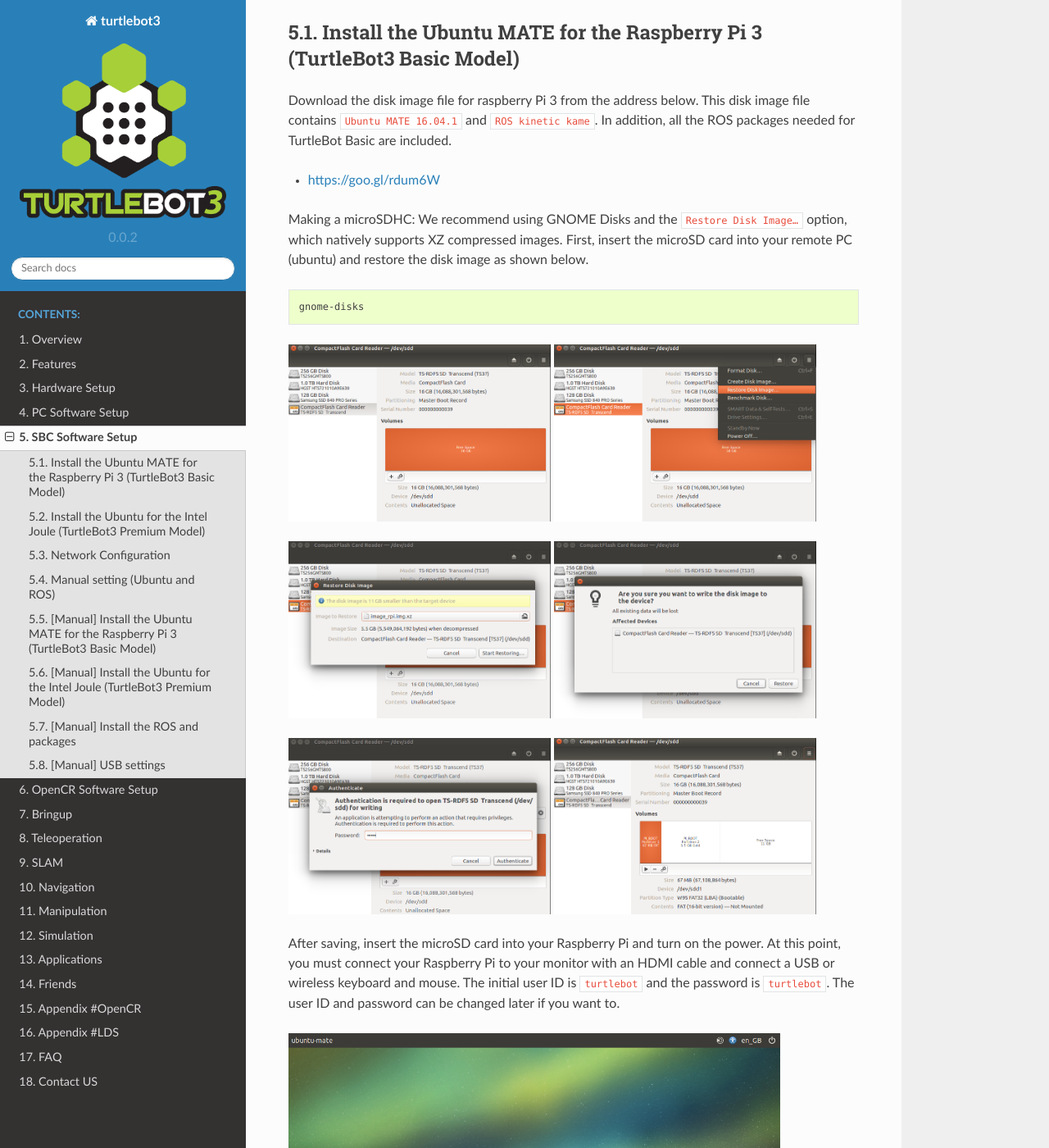
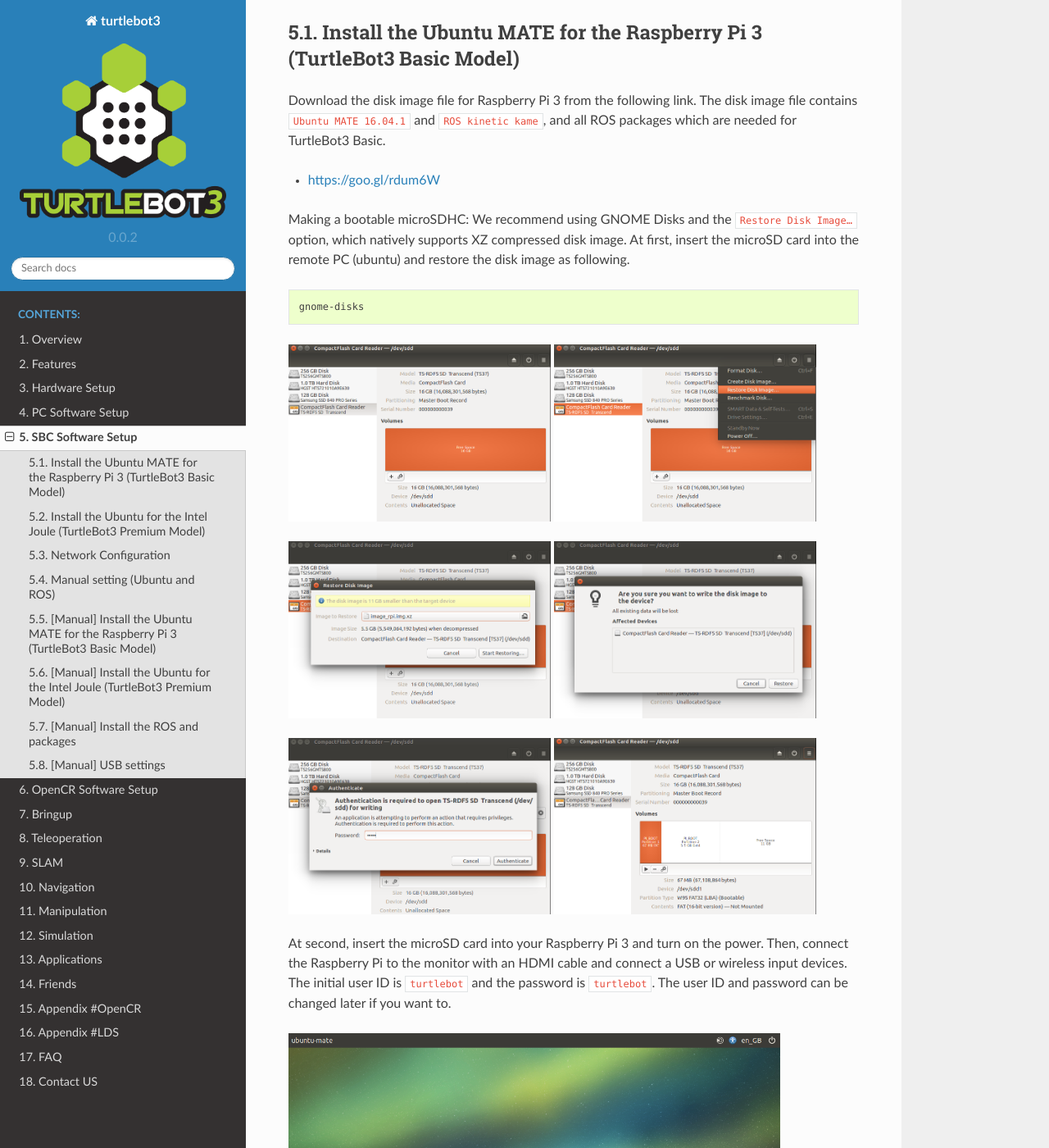
Before and after one commit to shivharis/turtlebot3_wiki, a Sphinx documentation site: the page built from docs/source/sbc_software.rst, in a window 1280 px wide and 1400 px high, scrolled down 239 px. Shown: the whole window at 82% size. Built offline with Sphinx 7.4.7 and the Read the Docs theme 2.0.0, drawn with Linux system fonts in a browser that asks for light colours; some of the changed text lies outside the part shown.

Commit message:
Update sbc_software.rst

```diff
--- a/docs/source/sbc_software.rst
+++ b/docs/source/sbc_software.rst
@@ -1,16 +1,17 @@
 SBC Software Setup
 ==================
 
-.. NOTE:: We tested the Turtlebot 3 on ``Ubuntu 16.04.1`` and ``ROS Kinetic Kame`` version.
+.. NOTE:: The Turtlebot3 has been tested on ``Ubuntu 16.04.1`` and ``ROS Kinetic Kame`` version.
 
 Install the Ubuntu MATE for the Raspberry Pi 3 (TurtleBot3 Basic Model)
 -----------------------------------------------------------------------
 
-Download the disk image file for raspberry Pi 3 from the address below. This disk image file contains ``Ubuntu MATE 16.04.1`` and ``ROS kinetic kame``. In addition, all the ROS packages needed for TurtleBot Basic are included.
+Download the disk image file for Raspberry Pi 3 from the following link. The disk image file contains ``Ubuntu MATE 16.04.1`` and ``ROS kinetic kame``, and all ROS packages which are needed for TurtleBot3 Basic.
 
 - https://goo.gl/rdum6W
 
-Making a microSDHC: We recommend using GNOME Disks and the ``Restore Disk Image…`` option, which natively supports XZ compressed images. First, insert the microSD card into your remote PC (ubuntu) and restore the disk image as shown below.
+Making a bootable microSDHC: We recommend using GNOME Disks and the ``Restore Disk Image…`` option, which natively supports XZ compressed disk image.
+At first, insert the microSD card into the remote PC (ubuntu) and restore the disk image as following.
 
 .. code-block:: bash
 
@@ -34,7 +35,7 @@
 .. image:: _static/software/rpi_disk6.png
    :width: 320px
 
-After saving, insert the microSD card into your Raspberry Pi and turn on the power. At this point, you must connect your Raspberry Pi to your monitor with an HDMI cable and connect a USB or wireless keyboard and mouse. The initial user ID is ``turtlebot`` and the password is ``turtlebot``. The user ID and password can be changed later if you want to.
+At second, insert the microSD card into your Raspberry Pi 3 and turn on the power. Then, connect the Raspberry Pi to the monitor with an HDMI cable and connect a USB or wireless input devices. The initial user ID is ``turtlebot`` and the password is ``turtlebot``. The user ID and password can be changed later if you want to.
 
 .. image:: _static/software/login.png
    :width: 600px
```
